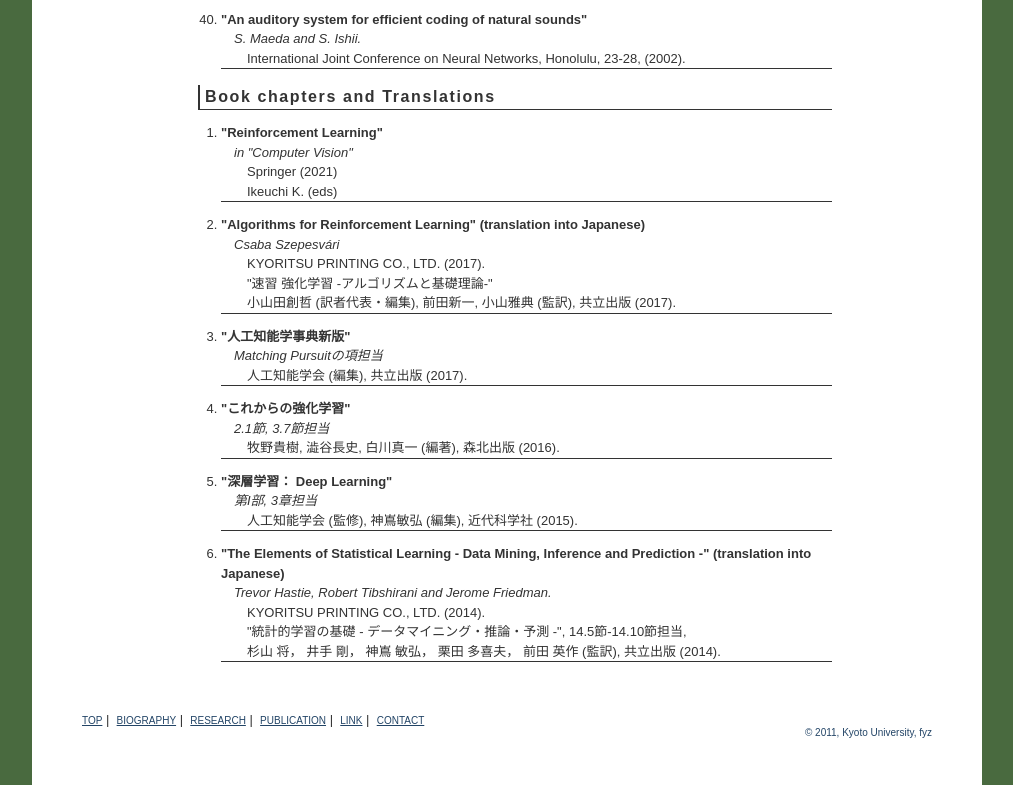
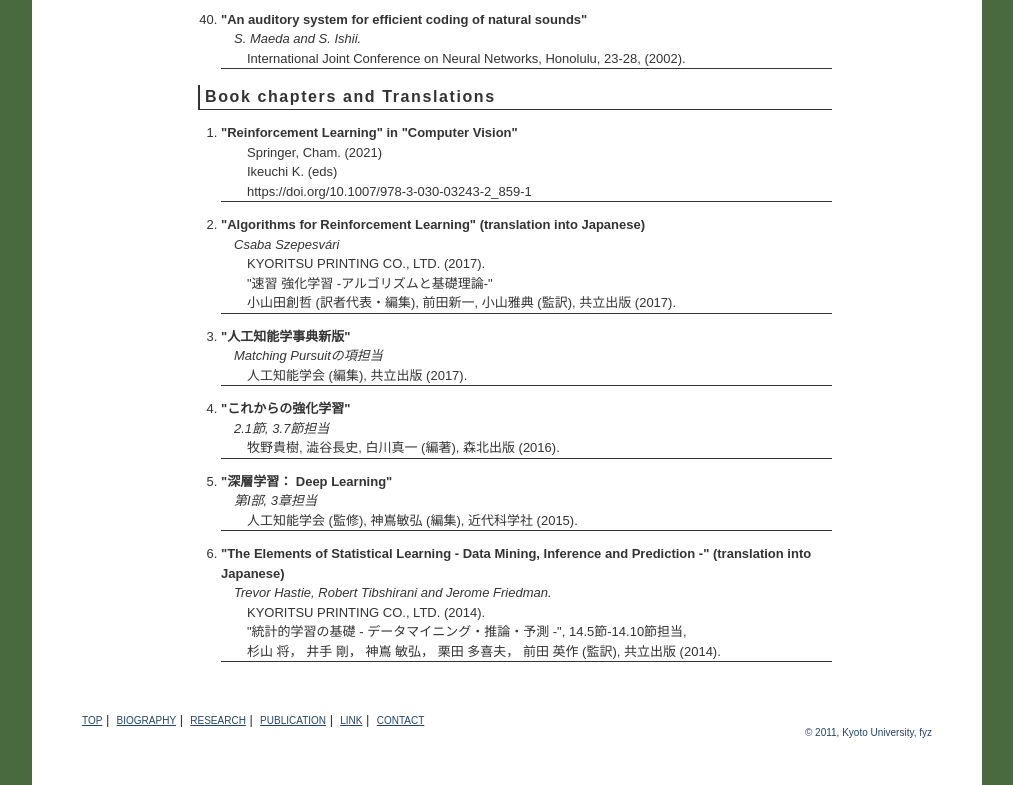
Before and after one commit to maeyon/maeyon.github.io, a plain HTML site: page publication/index.html in a window 1280 px wide. Shown: the part 5128-5913 px from the top of the page, without its empty margins (133-1146 px from the left). Drawn offline with Linux system fonts and the light colour scheme.

Commit message:
Update index.html
add URL to computer vision reference guide

```diff
--- a/publication/index.html
+++ b/publication/index.html
@@ -511,10 +511,10 @@ S. Maeda, N. Yamashita, Y. Goshima, S. Ishii and K. Hong
 							<ul class="publication_contents">
 								<li>
 									<ul class="contents_set">
-										<li class="title">"Reinforcement Learning"</li>
-										<li class="author">in "Computer Vision" </li>
-										<li class="data">Springer (2021) </li>
+										<li class="title">"Reinforcement Learning" in "Computer Vision" </li>
+										<li class="data">Springer, Cham. (2021) </li>
 										<li class="data">Ikeuchi K. (eds)</li>
+										<li class="data">https://doi.org/10.1007/978-3-030-03243-2_859-1</li>
 									</ul>
 								</li>
 								<li>
```
